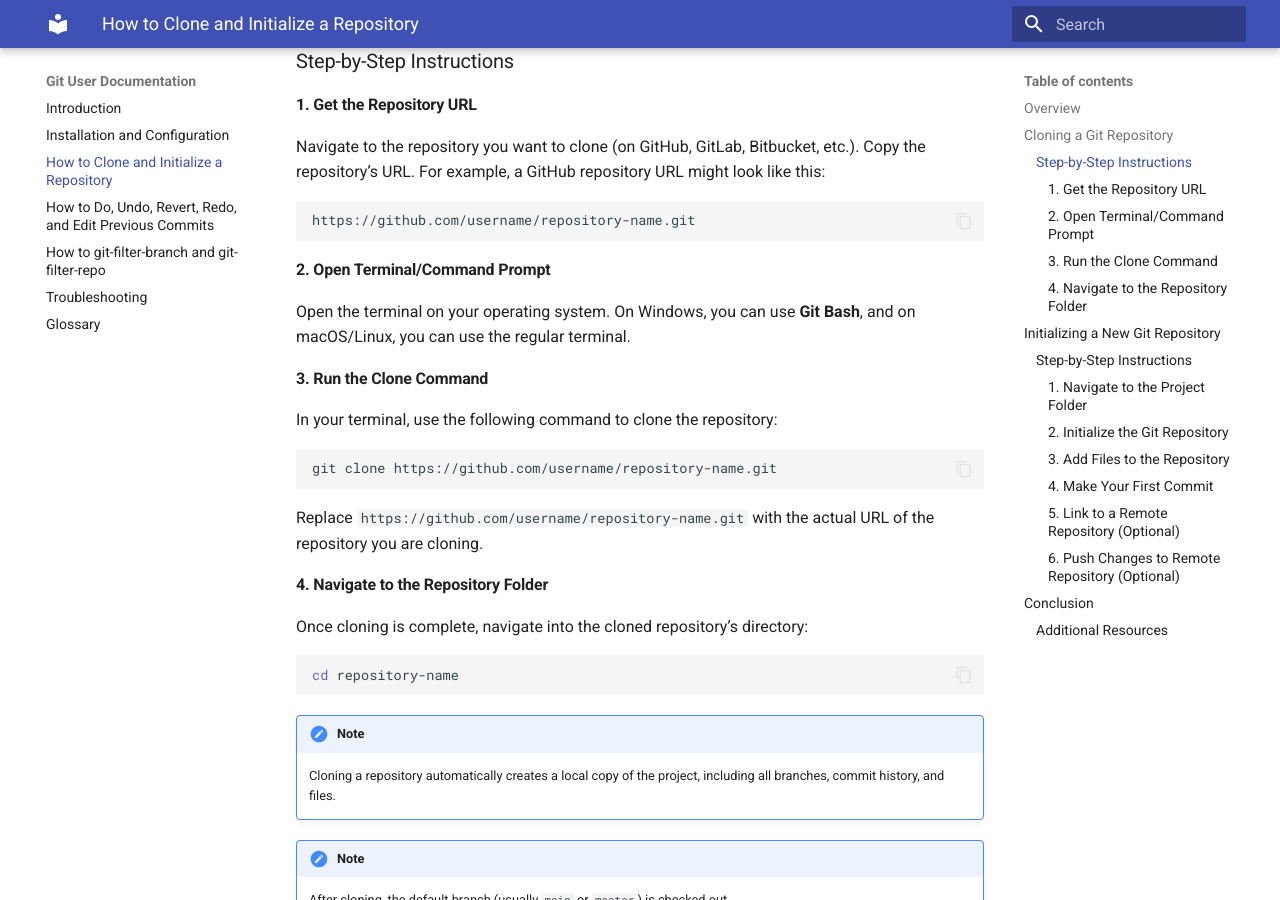
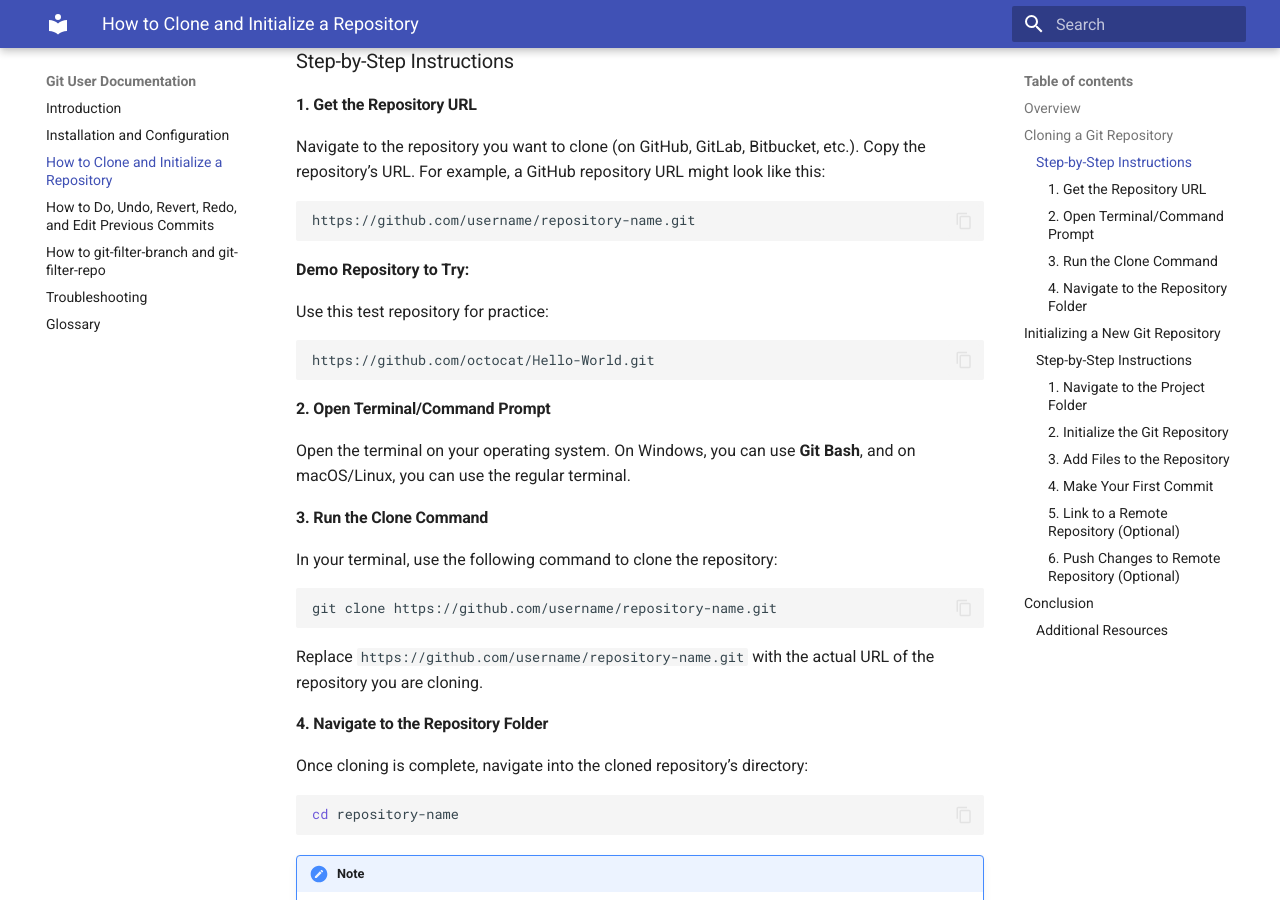
Before and after one commit to BCIT-203/COMM-2216-User-Documentation-Assignment, an MkDocs documentation site: the page built from docs/2-repository.md, in a window 1280 px wide and 900 px high, scrolled down 487 px. Built offline with MkDocs 1.6.1 and Material for MkDocs 9.7.7, drawn with Linux system fonts in a browser that asks for light colours.

Commit message:
added demo repository

````diff
--- a/docs/2-repository.md
+++ b/docs/2-repository.md
@@ -19,6 +19,12 @@ Copy the repository’s URL. For example, a GitHub repository URL might look lik
 
 ```
 https://github.com/username/repository-name.git
+```
+**Demo Repository to Try:**
+
+ Use this test repository for practice:
+```
+https://github.com/octocat/Hello-World.git
 ```
 
 #### 2. **Open Terminal/Command Prompt**
````
